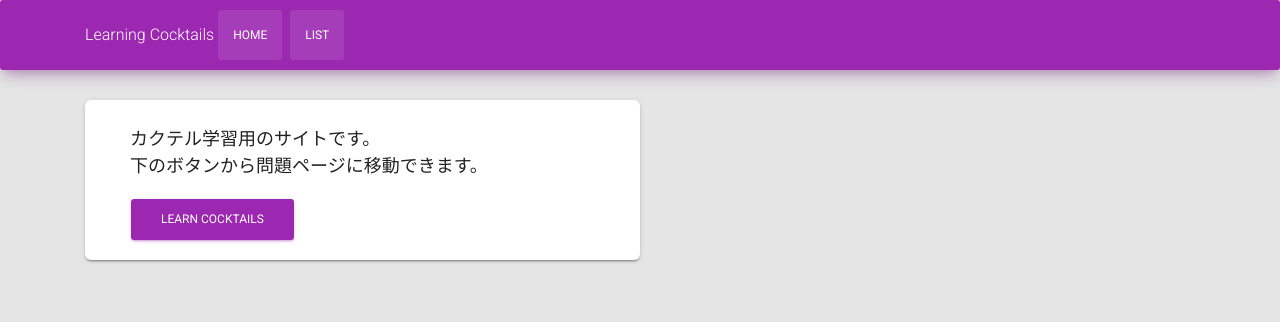
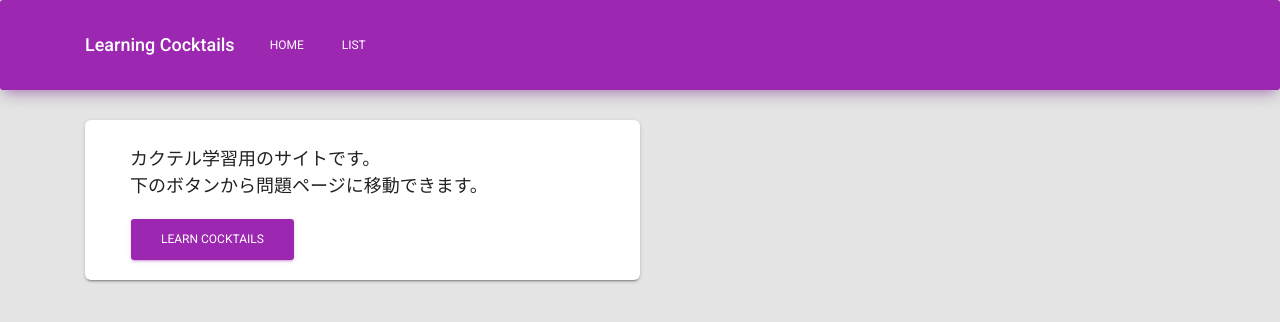
Before and after one commit to haueyne/tncProject, a Django app: page /learn-cocktail/ in a window 1280 px wide. Shown: the top 322 px of the page. Run offline with Django 3.2, Linux system fonts and the light colour scheme; some libraries are stand-ins or nearby versions.

Commit message:
ナビゲーションバー修正

```diff
--- a/templates/learn_cocktail/base.html
+++ b/templates/learn_cocktail/base.html
@@ -21,15 +21,18 @@
   <!-- ナビゲーションバー -->
   <nav class="navbar navbar-expand-lg bg-primary">
     <div class="container">
-      <span class="navbar-text">
-        Learning Cocktails
-      </span>
+      <span class="navbar-brand h4 mr-3 font-weight-bold">Learning Cocktails</span>
+      <button class="navbar-toggler" type="button" data-toggle="collapse" data-target="#navbarNav" aria-controls="navbarNav" aria-expanded="false" aria-label="Toggle navigation">
+        <span class="navbar-toggler-icon"></span>
+        <span class="navbar-toggler-icon"></span>
+        <span class="navbar-toggler-icon"></span>
+      </button>
       <div class="collapse navbar-collapse" id="navbarNav">
         <ul class="navbar-nav">
-          <li class="nav-item active ml-1 mr-1">
+          <li class="nav-item ml-1 mr-1">
             <a class="nav-link" href="{% url 'top' %}">Home</a>
           </li>
-          <li class="nav-item active ml-1 mr-1">
+          <li class="nav-item ml-1 mr-1">
             <a class="nav-link" href="{% url 'cocktail_list' %}">List</a>
           </li>
         </ul>
@@ -49,6 +52,9 @@
   <script src="{% static 'learn_cocktail/js/core/jquery.min.js' %}"></script>
   <script src="{% static 'learn_cocktail/js/core/popper.min.js' %}"></script>
   <script src="{% static 'learn_cocktail/js/bootstrap-material-design.min.js' %}"></script>
-
+  <!-- Plugin for the Sliders, full documentation here: http://refreshless.com/nouislider/ -->
+  <script src="{% static 'learn_cocktail/js/plugins/nouislider.min.js' %}"></script>
+  <!-- Material Kit Core initialisations of plugins and Bootstrap Material Design Library -->
+  <script src="{% static 'learn_cocktail/js/material-kit.min.js?v=2.0.0' %}"></script>
 </body>
 </html>
--- a/templates/learn_cocktail/question.html
+++ b/templates/learn_cocktail/question.html
@@ -20,7 +20,7 @@
     <div class="card-body">
       <p class="h5 card-title">選択肢</p>
       <div class="card-text btn-group d-block" data-toggle="buttons">
-        <ul>
+        <ul class="pl-2">
           {% for material in form.choice_materials %}
           <li class="btn btn-outline-info m-1">
             {{ material.tag }}{{ material.choice_label }}
```
